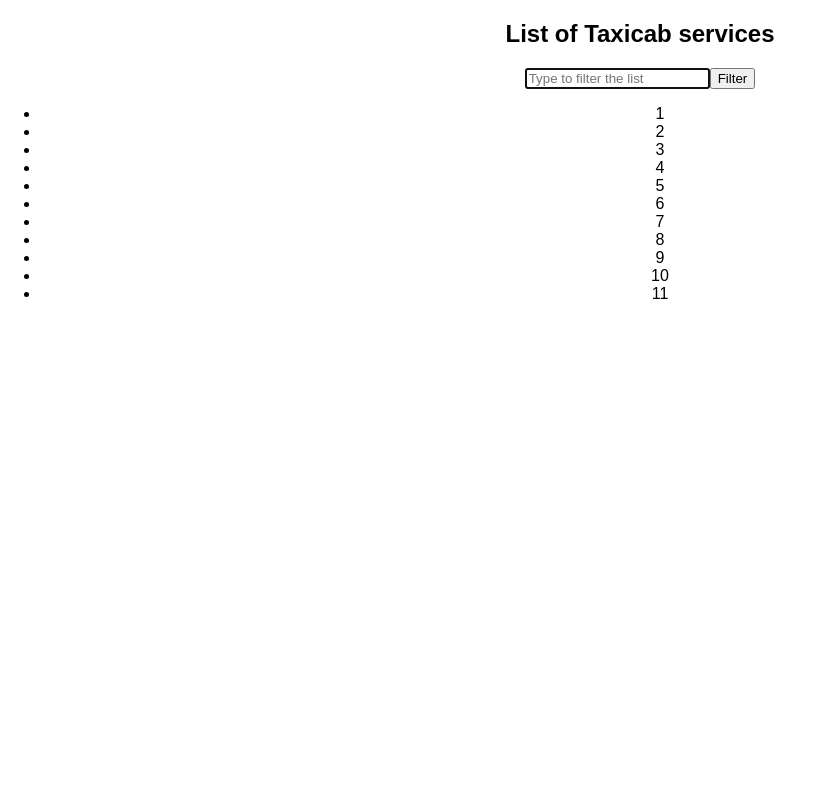
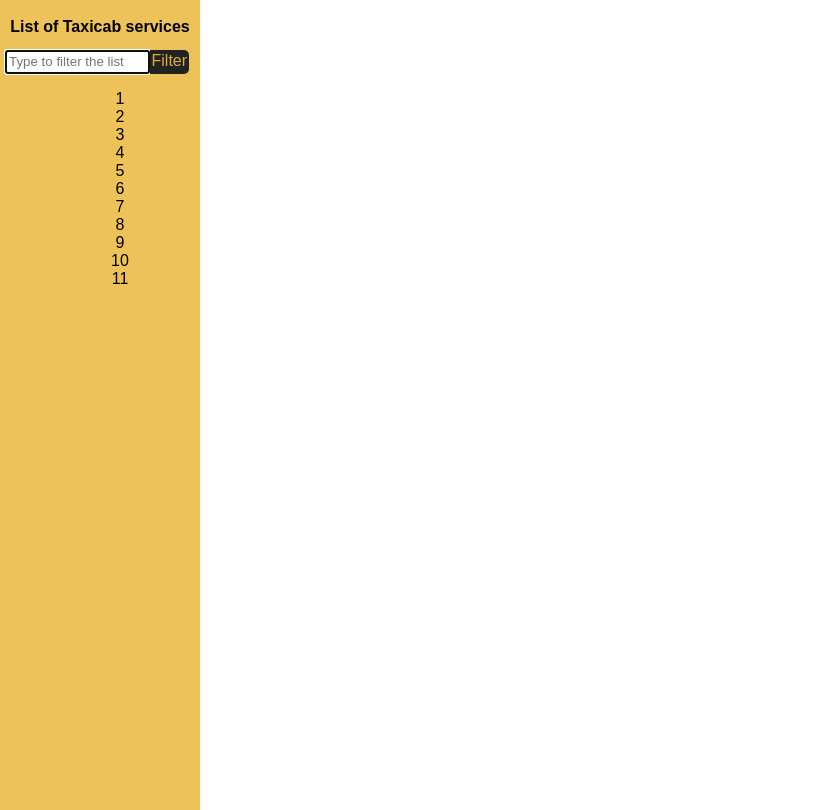
Before and after one commit to Adetec/ny-taxicab, a React (Create React App) app: page / in a window 1280 px wide. Shown: the whole page, without its empty margins (0-833 px from the left). Built offline with nearby package versions, Linux system fonts and the light colour scheme.

Commit message:
style: style some menu elements

```diff
--- a/src/App.css
+++ b/src/App.css
@@ -26,3 +26,39 @@
   from { transform: rotate(0deg); }
   to { transform: rotate(360deg); }
 }
+
+
+/* Style Menu component */
+
+.menu {
+  width: 200px;
+  height: 100vh;
+  background-color: rgba(235, 188, 70, 0.9);
+  padding: 5px 0;
+}
+
+.list-title {
+  font-size: 1em;
+}
+
+.search-box {
+  display: flex;
+  margin-left: 5px;
+}
+
+#filter-button {
+  color: rgba(235, 188, 70, 0.9);
+  background: #222;
+  height: 20px;
+  padding: 2px;
+  border-radius: 0 5px 5px 0;
+}
+
+#filter-input {
+  width: 70%;
+  height: 18px;
+}
+
+ul {
+  list-style-type: none;
+}
--- a/src/Menu.js
+++ b/src/Menu.js
@@ -8,7 +8,7 @@ class Menu extends Component {
             <h2 className="list-title">List of Taxicab services</h2>
             <div className="search-box">
                 <input id="filter-input" autoFocus type="text" placeholder="Type to filter the list"></input>
-                <button id="filter-button">Filter</button>
+                <div id="filter-button">Filter</div>
             </div>
             <ul>
                 <li>1</li>
```
